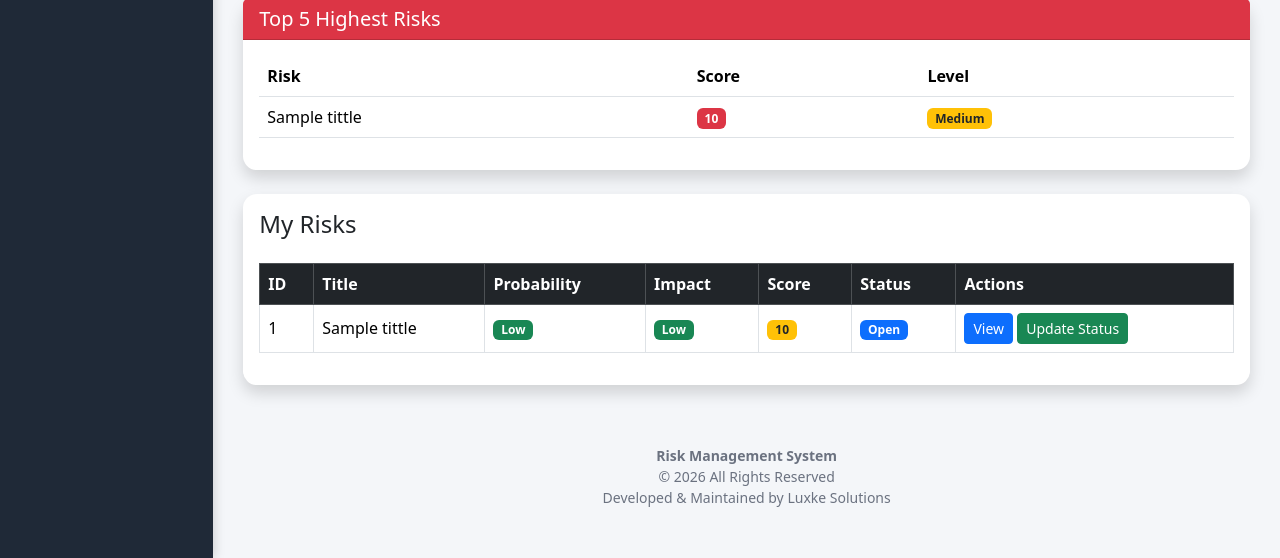
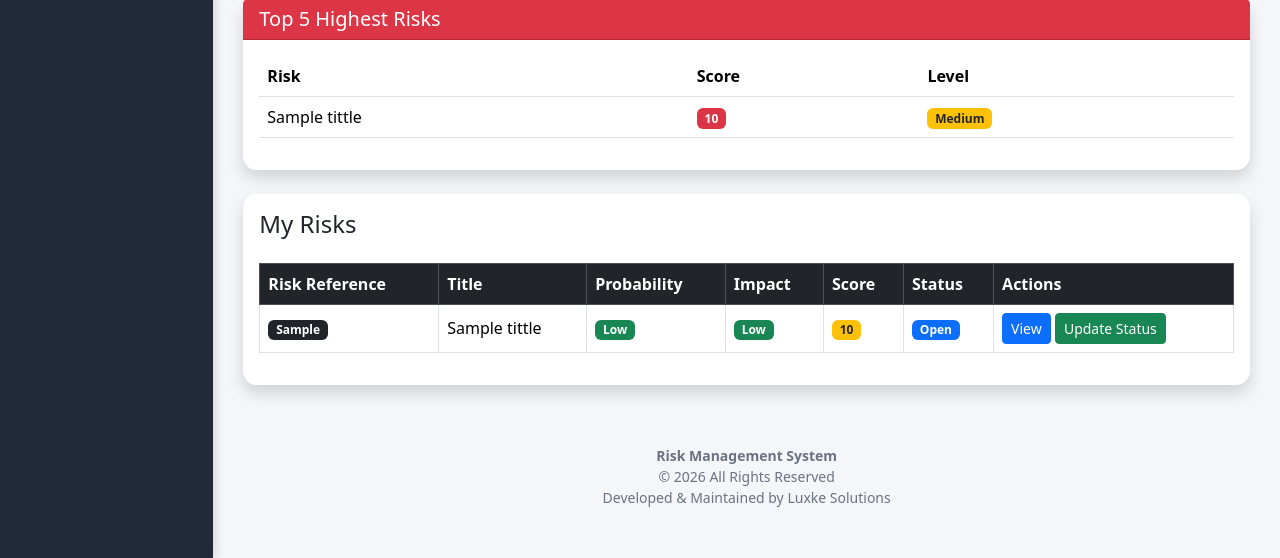
Before and after one commit to luxke/risk-management-tool, a Flask app: template templates/dashboard.html in a window 1280 px wide. Shown: the part 1405-1963 px from the top of the page. Run offline with Flask 3, Linux system fonts and the light colour scheme; the template is opened without the code that fills it: most values are stand-ins (such as "Sample title", 1, 10 or a date in 2020).

Commit message:
updated dashboard.py,dashboard.html and App.py

```diff
--- a/app.py
+++ b/app.py
@@ -42,4 +42,4 @@ def add_header(response):
 
 
 if __name__ == "__main__":
-    app.run( debug=True)
+    app.run(host="0.0.0.0", port=5000, debug=True)
--- a/routes/dashboard.py
+++ b/routes/dashboard.py
@@ -46,7 +46,7 @@ def dashboard():
 
         cursor.execute("""
             SELECT
-                r.Risk_id,
+                r.risk_reference,
                 r.Tittle,
                 r.Description,
                 r.Owner_id,
@@ -115,7 +115,7 @@ def dashboard():
 
         cursor.execute("""
             SELECT
-                r.Risk_id,
+                r.risk_reference,
                 r.Tittle,
                 r.Description,
                 r.Owner_id,
@@ -181,7 +181,7 @@ def dashboard():
 
         cursor.execute("""
             SELECT
-                r.Risk_id,
+                r.risk_reference,
                 r.Tittle,
                 r.Description,
                 r.department_id,
--- a/templates/dashboard.html
+++ b/templates/dashboard.html
@@ -254,7 +254,7 @@ Risk Analytics
 
 <tr>
 
-<th>ID</th>
+    <th>Risk Reference</th>
     <th>Title</th>
 
     {% if session["role"] == "Admin" %}
@@ -281,7 +281,11 @@ Risk Analytics
 
 <tr>
 
-<td>{{ risk.Risk_id }}</td>
+    <td>
+        <span class="badge bg-dark">
+            {{ risk.risk_reference }}
+        </span>
+    </td>
 
 <td>{{ risk.Tittle }}</td>
 
```
Lines whose indentation alone changed are shown as unchanged.
